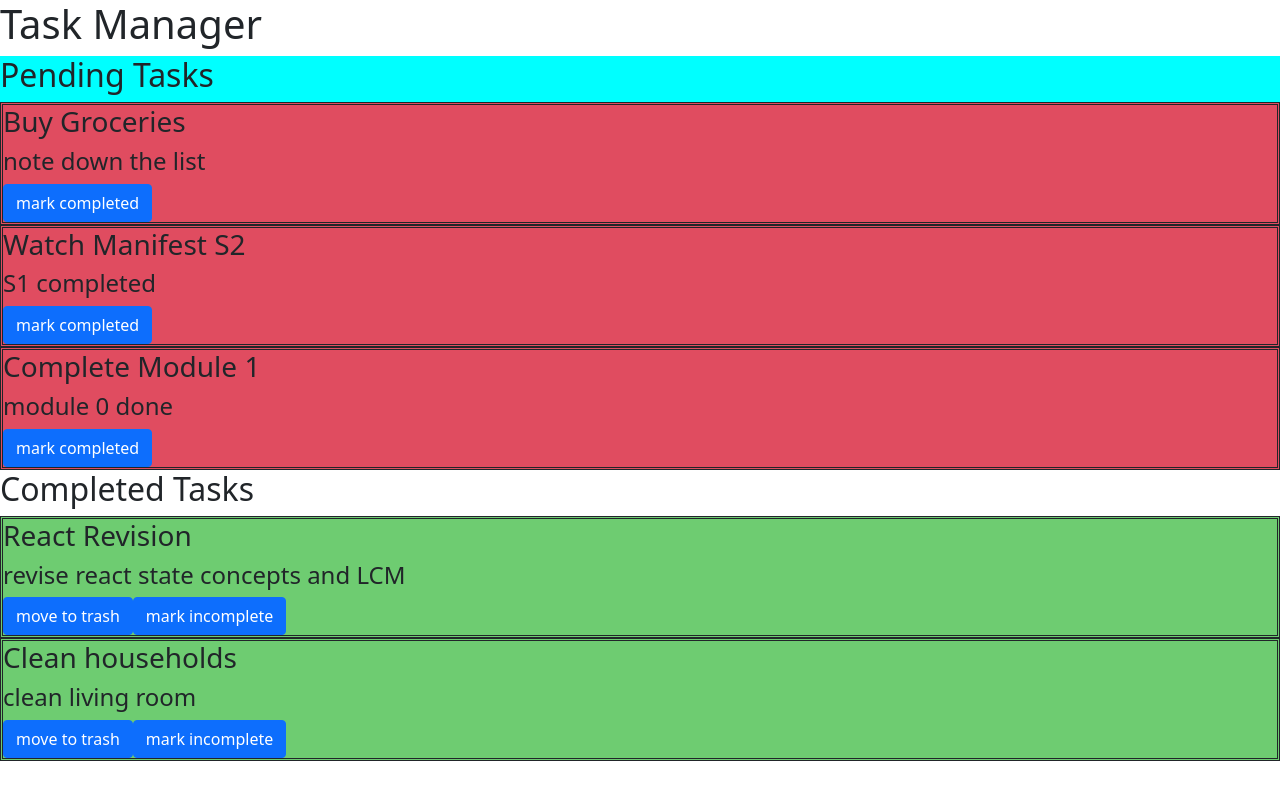
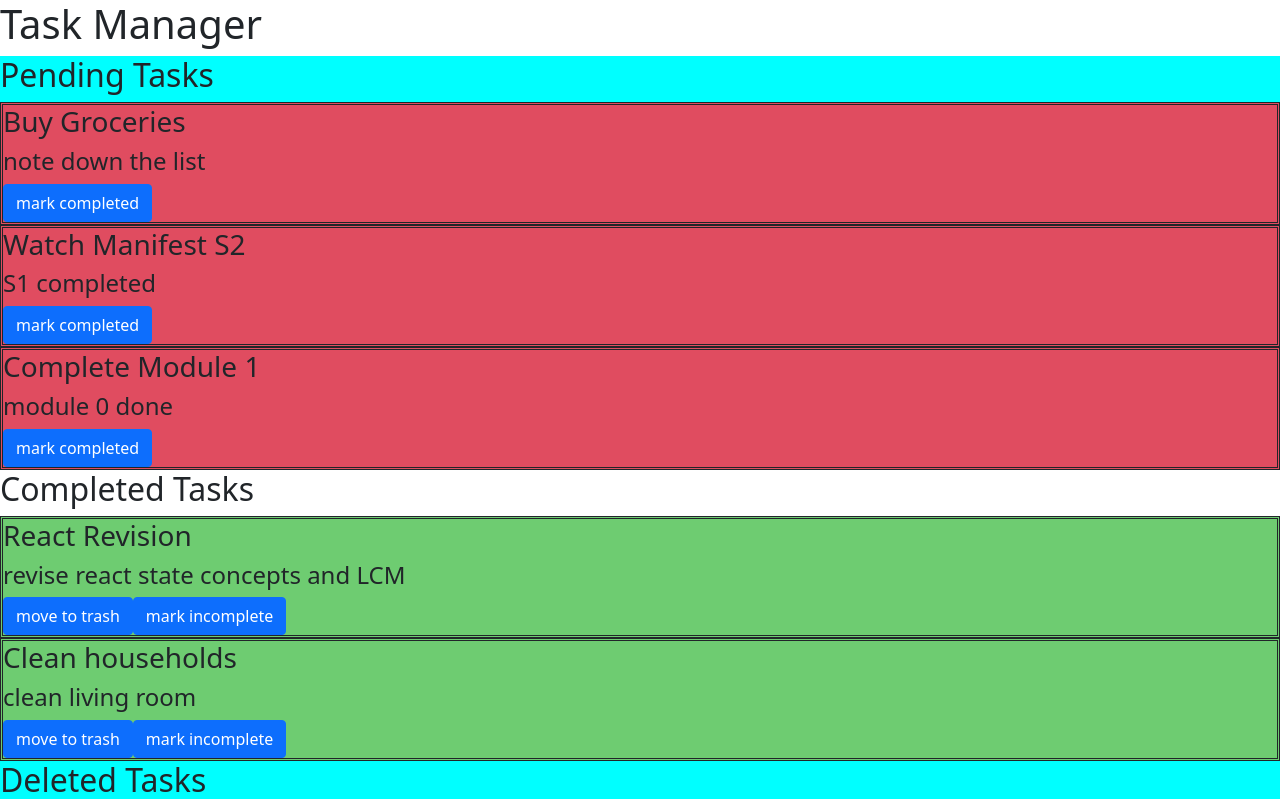
Before and after one commit to shruthi2609/firstreactapp, a React (Create React App) app: page / in a window 1280 px wide. Built offline with nearby package versions, Linux system fonts and the light colour scheme.

Commit message:
revisied app

```diff
--- /dev/null
+++ b/src/TaskManager/BinComponent.js
@@ -0,0 +1,32 @@
+import React from "react";
+class BinComponent extends React.Component{
+    constructor(props){
+        super(props)
+    }
+    render(){
+        const styleBg={
+            backgroundColor:"aqua"
+        }
+        const borderstyle={
+            borderStyle:'double',
+            backgroundColor:'#e04c60'
+        }
+        const {deletedTask}=this.props
+        return(
+            <div style={styleBg}>
+                <h2>Deleted Tasks</h2>
+                {
+                    deletedTask.map((item)=>(
+                        <div style={borderstyle}>
+                            <h3>{item.taskname}</h3>
+                            <h4>{item.taskdesc}</h4>
+                            <button className='btn btn-primary'>restore</button>
+                        </div>
+                    ))
+                }
+            </div>
+
+        )
+    }
+}
+export default BinComponent
--- a/src/TaskManager/TaskManager.js
+++ b/src/TaskManager/TaskManager.js
@@ -1,4 +1,5 @@
 import React from "react"
+import BinComponent from "./BinComponent"
 import CompletedComponent from "./CompletedComponent"
 import PendingComponent from "./PendingComponent"
 class TaskManager extends React.Component{
@@ -9,11 +10,11 @@ class TaskManager extends React.Component{
         }
     }
     getCompletedItems=()=>{
-       const result= this.state.tasks.filter((item)=>item.completion===true)
+       const result= this.state.tasks.filter((item)=>item.completion===true&&item.deletion===false)
        return result
     }
     getPendingItems=()=>{
-        const result= this.state.tasks.filter((item)=>item.completion===false)
+        const result= this.state.tasks.filter((item)=>item.completion===false&&item.deletion===false)
         return result
      }
      changeCompletionStatus=(itemid)=>{
@@ -22,16 +23,27 @@ class TaskManager extends React.Component{
         obj.completion=!obj.completion
         this.setState({tasks:temp})
      }
-     deleteTask=(itemid)=>{
+     changeDeletionStatus=(itemid)=>{
+        const temp=[...this.state.tasks]
+        const obj=temp.find((item)=>item.id===itemid)
+        obj.deletion=!obj.deletion
+        this.setState({tasks:temp})
+     }
+   /*  deleteTask=(itemid)=>{
         const result=this.state.tasks.filter((item)=>item.id!==itemid)
         this.setState({tasks:result})
+     }*/
+     getDeletedTask=()=>{
+        const result= this.state.tasks.filter((item)=>item.deletion===true)
+        return result
      }
     render(){
         return(
             <div>
                 <h1>Task Manager</h1>
                 <PendingComponent pendingTask={this.getPendingItems()} changeCompletion={this.changeCompletionStatus}></PendingComponent>
-                <CompletedComponent completedTask={this.getCompletedItems()} changeCompletion={this.changeCompletionStatus} deleteTask={this.deleteTask}></CompletedComponent>
+                <CompletedComponent completedTask={this.getCompletedItems()} changeCompletion={this.changeCompletionStatus} deleteTask={this.changeDeletionStatus}></CompletedComponent>
+                <BinComponent deletedTask={this.getDeletedTask()}></BinComponent>
             </div>
         )
     }
--- a/src/TaskManager/TaskManagerData.js
+++ b/src/TaskManager/TaskManagerData.js
@@ -3,31 +3,36 @@ const data=[
         id:0,
         taskname:"React Revision",
         taskdesc:'revise react state concepts and LCM',
-        completion:true
+        completion:true,
+        deletion:false
     },
     {
         id:1,
         taskname:"Buy Groceries",
         taskdesc:'note down the list',
-        completion:false
+        completion:false,
+        deletion:false
     },
     {
         id:2,
         taskname:"Watch Manifest S2",
         taskdesc:'S1 completed ',
-        completion:false
+        completion:false,
+        deletion:false
     },
     {
         id:3,
         taskname:"Clean households",
         taskdesc:'clean living room',
-        completion:true
+        completion:true,
+        deletion:false
     },
     {
         id:4,
         taskname:"Complete Module 1",
         taskdesc:'module 0 done',
-        completion:false
+        completion:false,
+        deletion:false
     },
 
 ]
```
